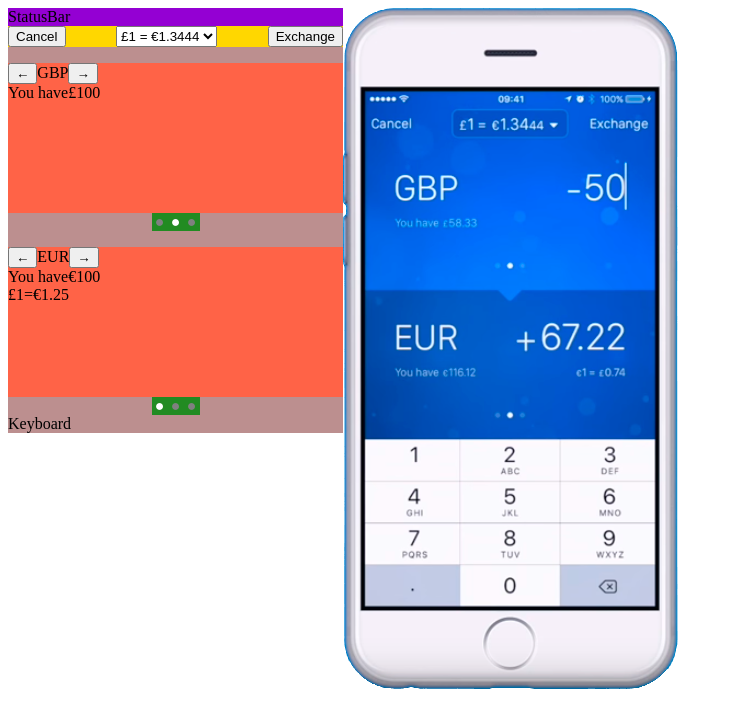
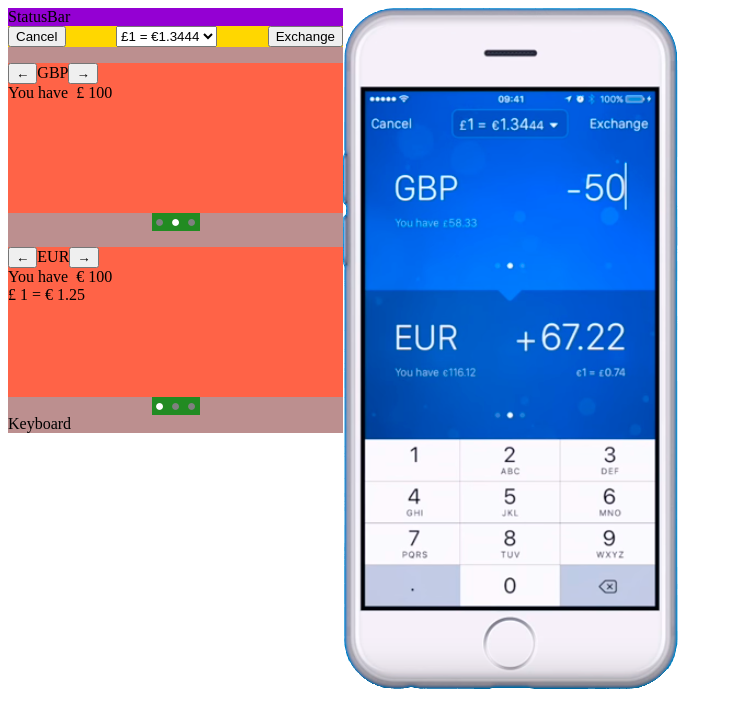
Before and after one commit to Ohar/test-revolut-exchange, a React app: page / in a window 1280 px wide. Shown: the top 728 px of the page, without its empty margins (0-733 px from the left). Built offline with nearby package versions, Linux system fonts and the light colour scheme; the HTML template or start-up script is replaced by a standard one.

Commit message:
AccountInfo, Money, RateInfo: fix spaces

```diff
--- a/src/components/AccountInfo/index.jsx
+++ b/src/components/AccountInfo/index.jsx
@@ -9,6 +9,7 @@ function AccountInfo ({account, currency}) {
   return (
     <div className='AccountInfo'>
       You have
+      &nbsp;
       <Money
         cents={cents}
         currency={currency}
--- a/src/components/Money/index.jsx
+++ b/src/components/Money/index.jsx
@@ -13,6 +13,7 @@ export default function Money ({cents, currency}) {
       <span className='Money_symbol'>
         {symbol}
       </span>
+      &nbsp;
       <span className='Money_quantity'>
         {money}
       </span>
--- a/src/components/Money/style.less
+++ b/src/components/Money/style.less
@@ -1,2 +1,2 @@
-.AccountInfo {
+.Money {
 }
--- a/src/components/RateInfo/index.jsx
+++ b/src/components/RateInfo/index.jsx
@@ -18,9 +18,7 @@ function RateInfo ({currencyFrom, currencyTo, rate, reverse = false}) {
       <Money
         cents={CENTS_FROM}
         currency={currencyFromFixed}
-      />
-      =
-      <Money
+      /> = <Money
         cents={centsTO}
         currency={currencyToFixed}
       />
```
